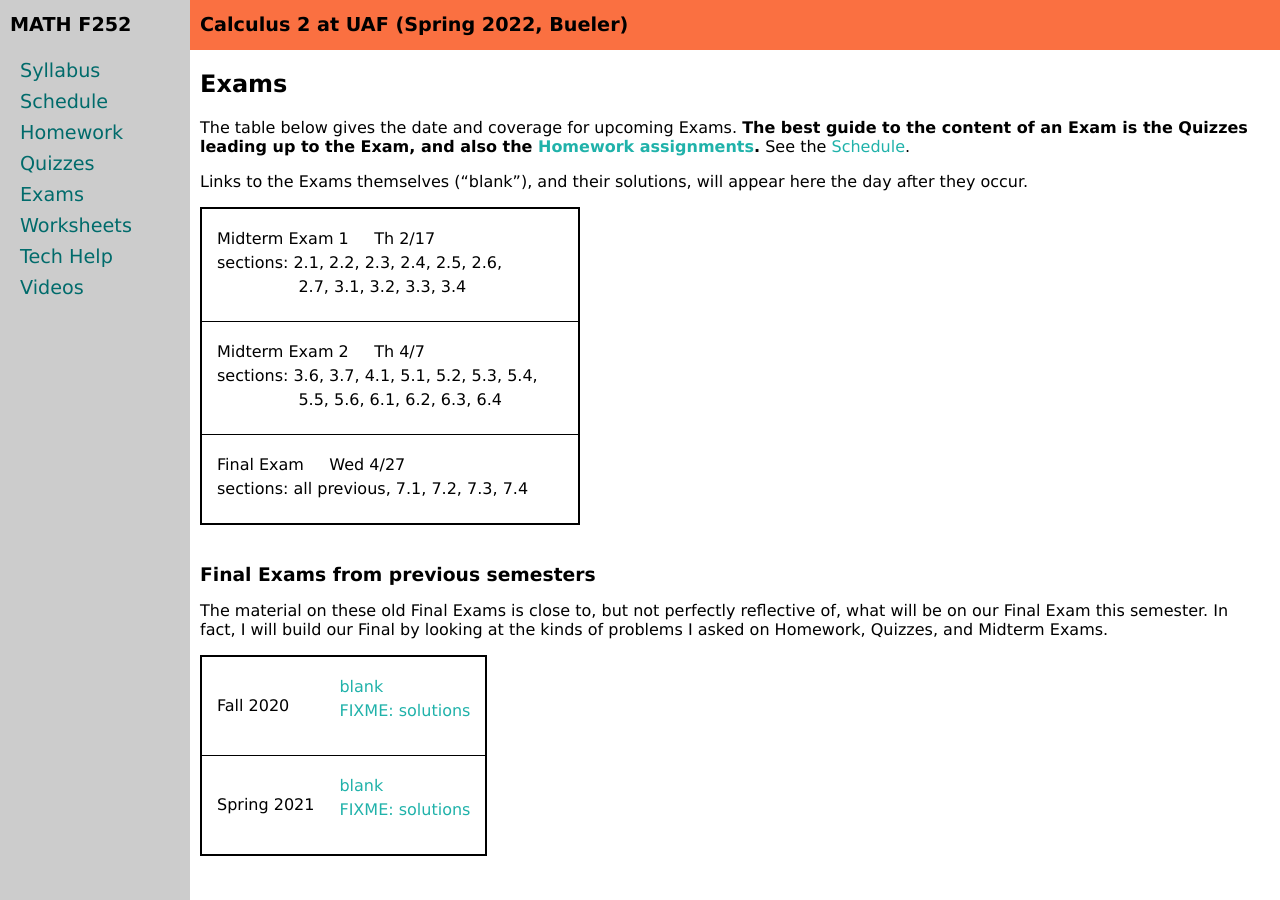
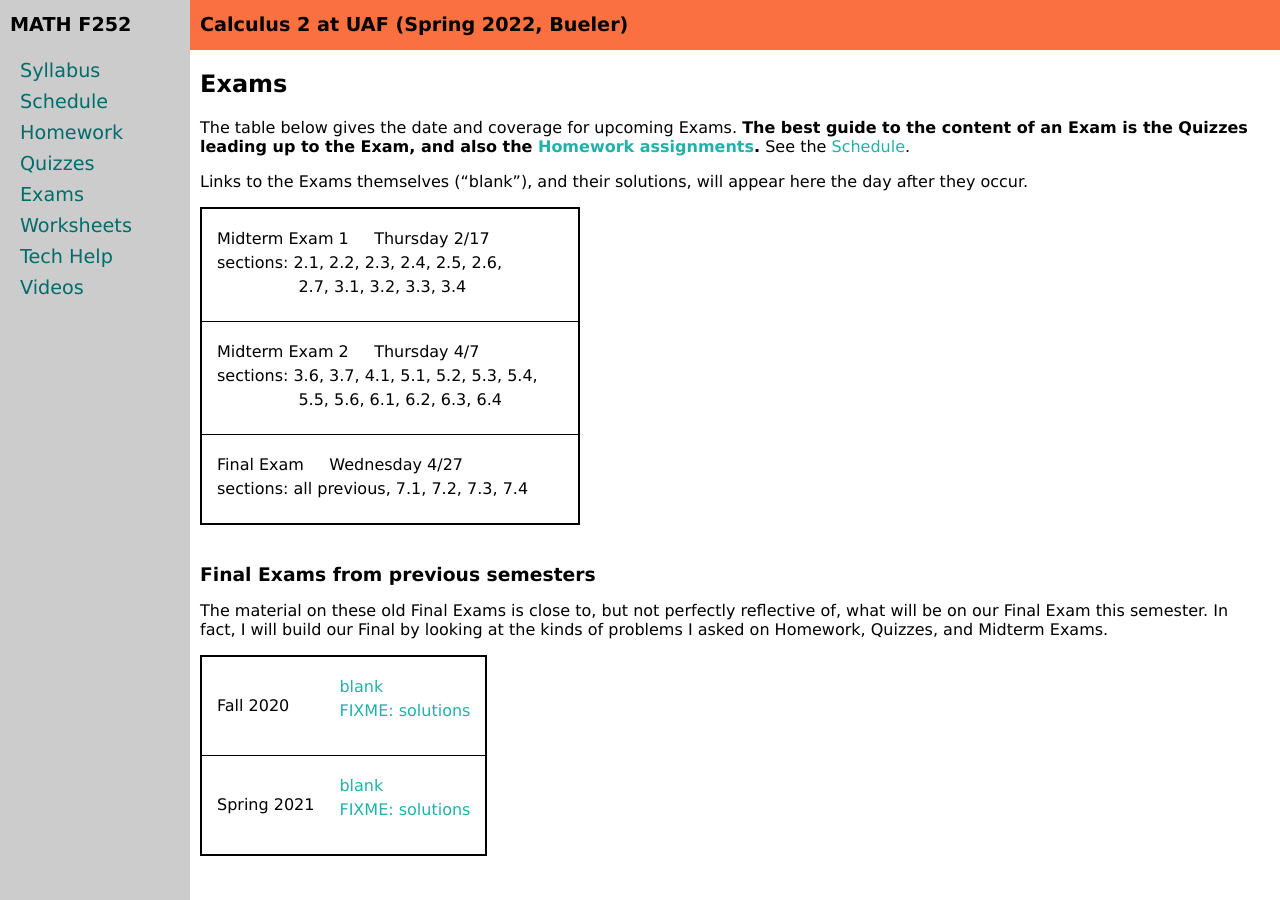
Before and after one commit to uaf-math/calc2, a Jekyll site: the page built from exams.md, in a window 1280 px wide. Built offline with Jekyll 4.4.1, drawn with Linux system fonts in a browser that asks for light colours.

Commit message:
Spell out the day.

```diff
--- a/_data/exams.yml
+++ b/_data/exams.yml
@@ -2,15 +2,15 @@ semester: Spring 2022
 home: assets/exams
 exams:
 - name: Midterm Exam 1
-  date: Th 2/17
+  date: Thursday 2/17
   sections: 2.1, 2.2, 2.3, 2.4, 2.5, 2.6,
   cont: 2.7, 3.1, 3.2, 3.3, 3.4
   #blank: dummy.pdf       # assets/exams/midtermX.pdf
   #solutions: dummy.pdf   # assets/exams/msolnsX.pdf
 - name: Midterm Exam 2
-  date: Th 4/7
+  date: Thursday 4/7
   sections: 3.6, 3.7, 4.1, 5.1, 5.2, 5.3, 5.4,
   cont: 5.5, 5.6, 6.1, 6.2, 6.3, 6.4
 - name: Final Exam
-  date: Wed 4/27
+  date: Wednesday 4/27
   sections: all previous, 7.1, 7.2, 7.3, 7.4
```
